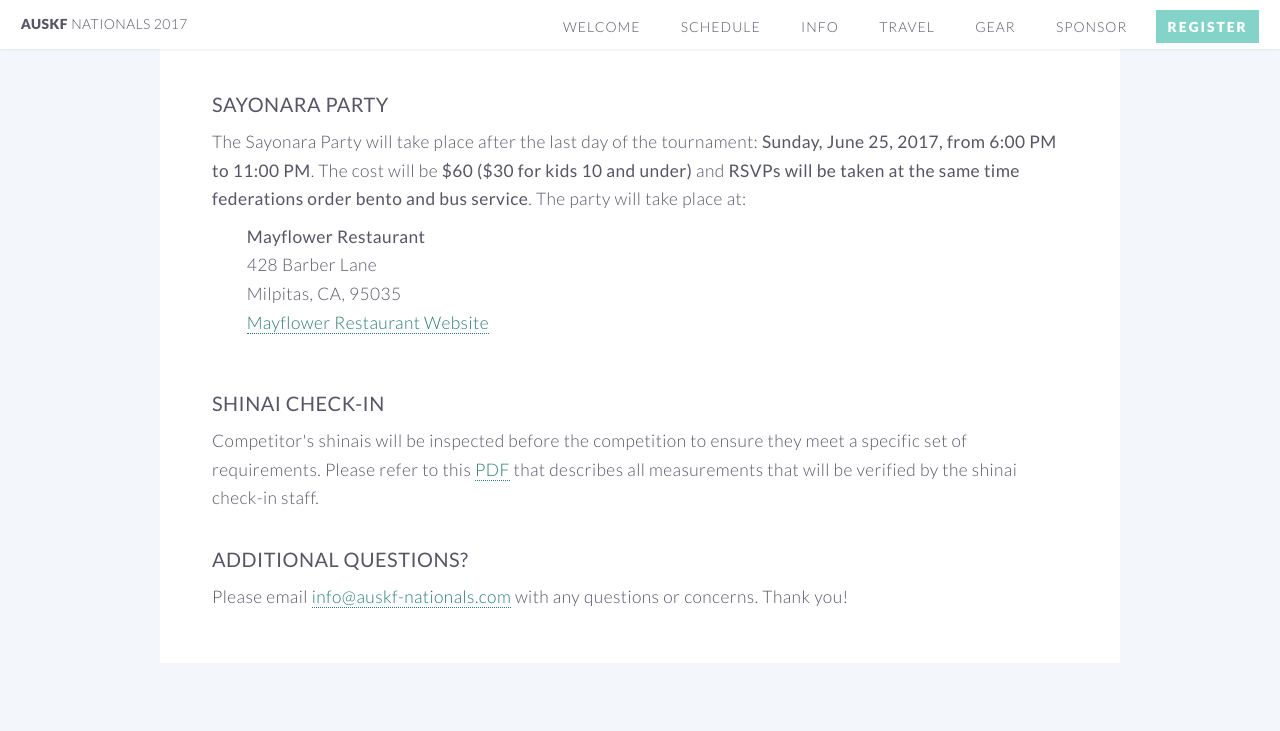
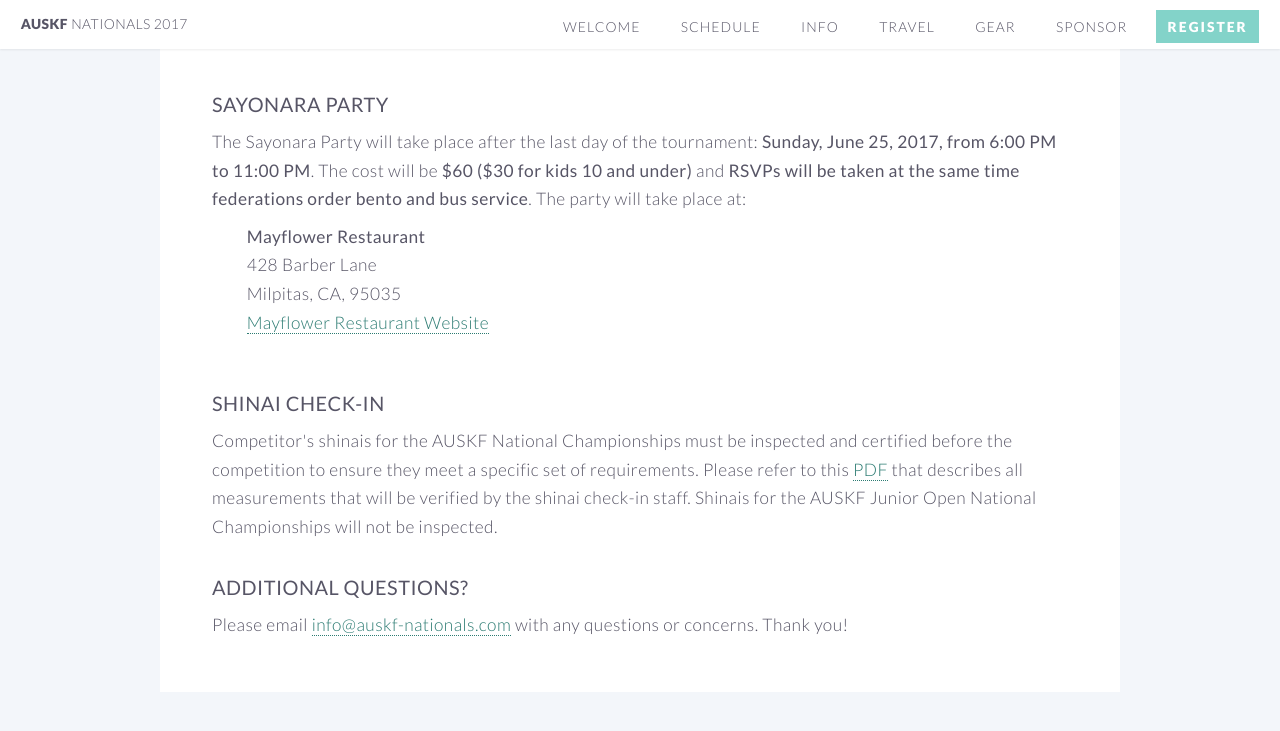
Before and after one commit to auskf-web/auskf-nationals.github.io, a Jekyll site: the page built from info.html, in a window 1280 px wide and 900 px high, scrolled down 5084 px. Shown: the top 731 px of the window. Built offline with Jekyll 4.4.1, drawn with Linux system fonts in a browser that asks for light colours.

Commit message:
Update shinai check-in copy

```diff
--- a/info.html
+++ b/info.html
@@ -191,8 +191,10 @@ th, td {
 
 				<br><a name="shinai"><h1 style="padding-top: 50px; margin-top: -50px;"></h1></a>
 				<header style="margin-bottom: 8px;"><h3><b>Shinai Check-In</b></h3></header>
-				Competitor's shinais will be inspected before the competition to ensure they meet a specific set of requirements.
-				Please refer to this <a href="assets/shinai.pdf" target=_blank>PDF</a> that describes all measurements that will be verified by the shinai check-in staff.<br>
+				Competitor's shinais for the AUSKF National Championships must be inspected and certified before the competition to ensure they meet a specific set of requirements.
+				Please refer to this <a href="assets/shinai.pdf" target=_blank>PDF</a> that describes all measurements that will be verified by the shinai check-in staff.
+				Shinais for the AUSKF Junior Open National Championships will not be inspected.
+				<br>
 
 				<br><a name="questions"><h1 style="padding-top: 50px; margin-top: -50px;"></h1></a>
 				<header style="margin-bottom: 8px;"><h3><b>Additional questions?</b></h3></header>
```
